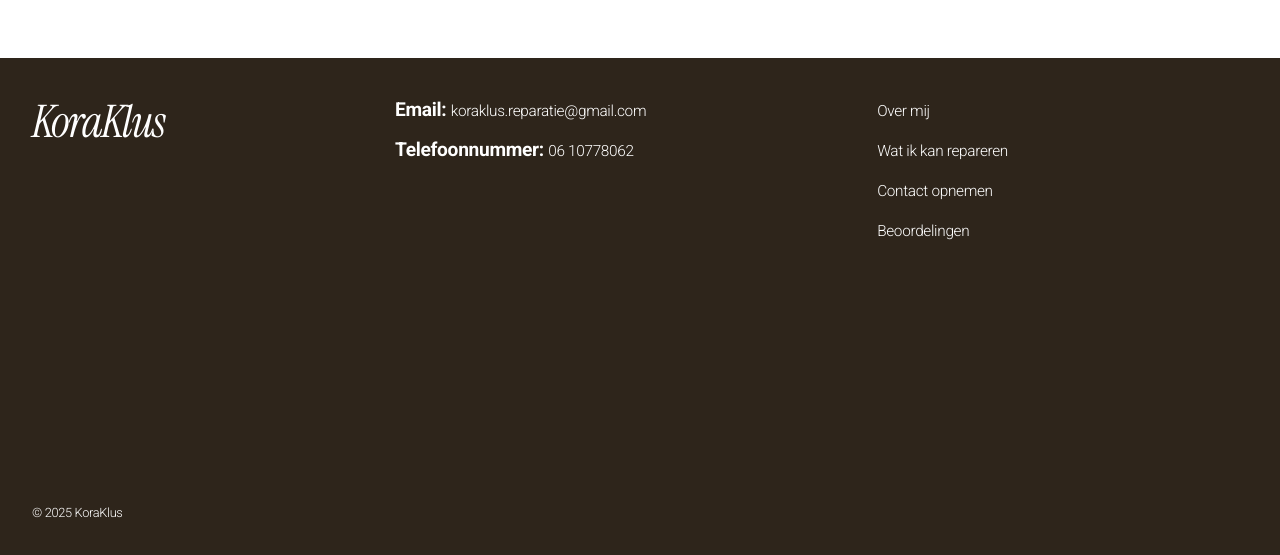
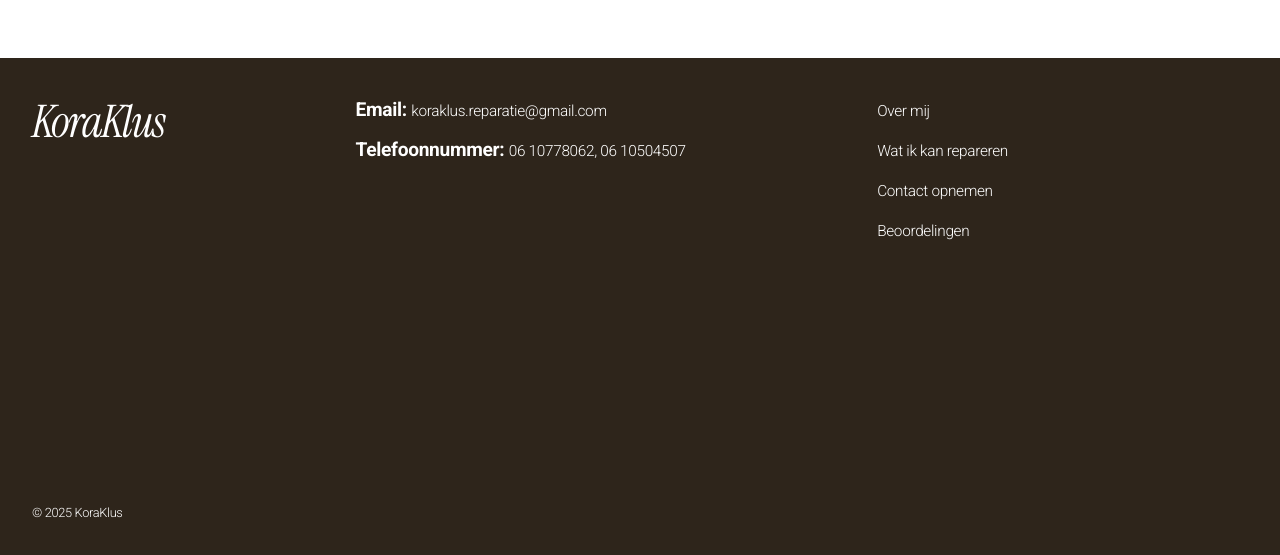
Before and after one commit to altaysw/KoraKlus, a plain HTML site: page index.html in a window 1280 px wide. Shown: the part 4098-4653 px from the top of the page. Drawn offline with Linux system fonts and the light colour scheme.

Commit message:
2e Telefoonnummer toevoegen

```diff
--- a/index.html
+++ b/index.html
@@ -194,7 +194,7 @@
             <strong>Email:</strong>
             <a href="#Contact">koraklus.reparatie@gmail.com</a>
           </li>
-          <li><strong>Telefoonnummer:</strong> <span>06 10778062</span></li>
+          <li><strong>Telefoonnummer:</strong> <span>06 10778062, 06 10504507</span></li>
         </ul>
       </address>
       <nav>
```
